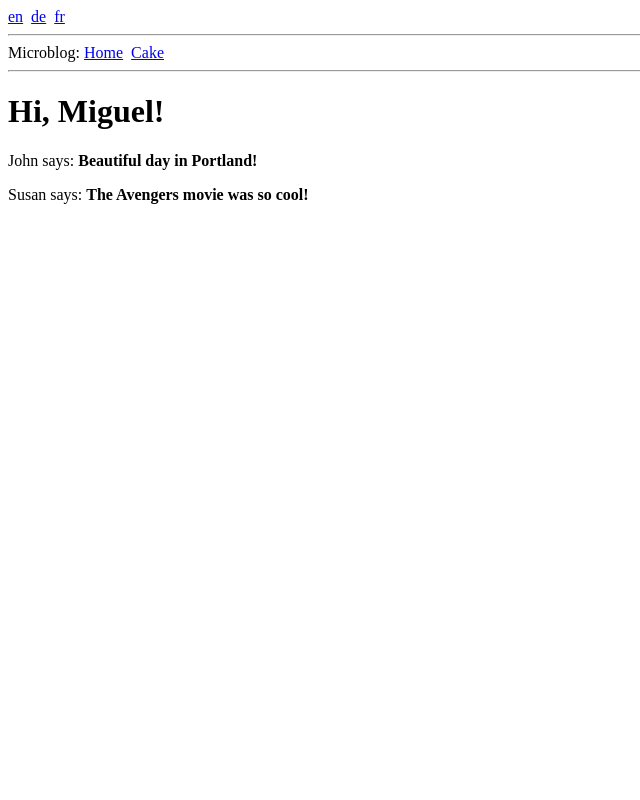
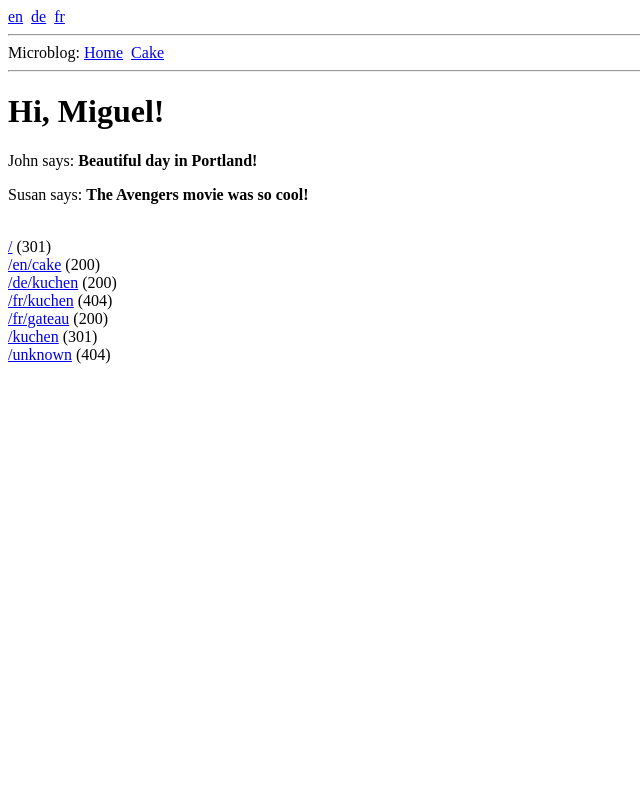
Before and after one commit to schmidni/multilingualFlask, a Flask app: page /en/index in a window 1280 px wide. Shown: the whole page, without its empty margins (0-640 px from the left). Run offline with Flask 2, Linux system fonts and the light colour scheme; parts of the project's set-up code (start-up, migrations or seed data) failed here and were passed over.

Commit message:
add example links to index pages

```diff
--- a/multilingual_v1_0/app/blueprints/multilingual/templates/multilingual/index.html
+++ b/multilingual_v1_0/app/blueprints/multilingual/templates/multilingual/index.html
@@ -5,4 +5,12 @@
     {% for post in posts %}
     <div><p>{{ post.author.username }}{{_(' says: ')}}<b>{{ post.body }}</b></p></div>
     {% endfor %}
+    <br>
+    <a href="/lang10">/</a> (301)<br>
+    <a href="/lang10/en/cake">/en/cake</a> (200)<br>
+    <a href="/lang10/de/kuchen">/de/kuchen</a> (200)<br>
+    <a href="/lang10/fr/kuchen">/fr/kuchen</a> (404)<br>
+    <a href="/lang10/fr/gateau">/fr/gateau</a> (200)<br>
+    <a href="/lang10/kuchen">/kuchen</a> (301)<br>
+    <a href="/lang10/unknown">/unknown</a> (404)<br>
 {% endblock %}
```
Also changed, not shown: multilingual_v0_6/app/blueprints/multilingual/templates/multilingual/index.html (+7 -0 lines).
